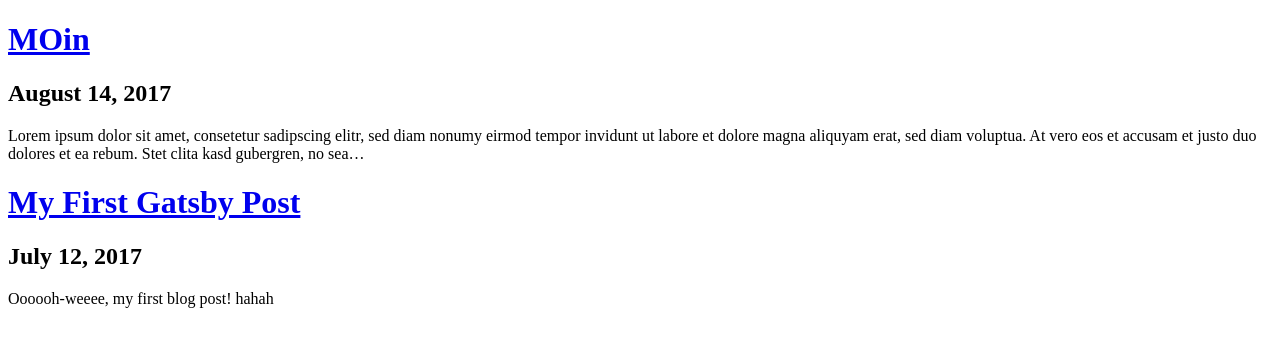
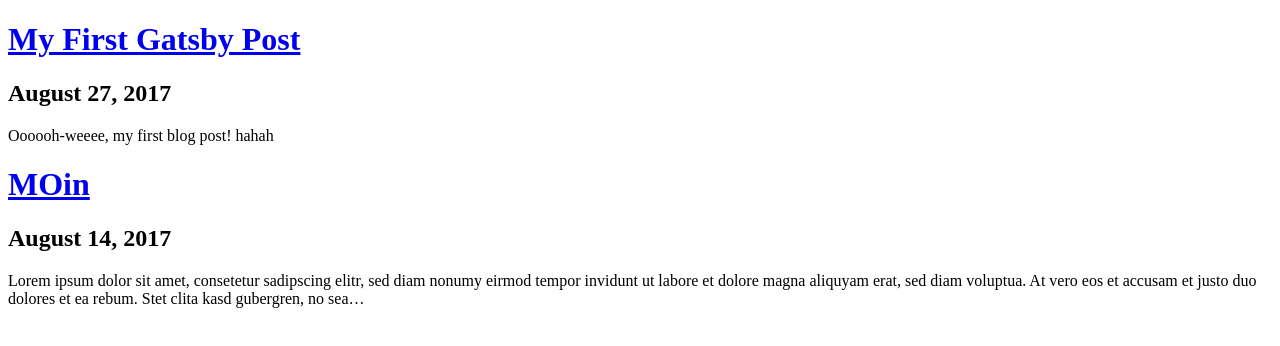
Before and after one commit to mrMetalWood/brauselier, a Gatsby site: page / in a window 1280 px wide. Built offline with nearby package versions, Linux system fonts and the light colour scheme; Gatsby itself is replaced by a stand-in of ours.

Commit message:
Update Blog “07-12-2017-getting-started”

```diff
--- a/src/pages/posts/07-12-2017-getting-started.md
+++ b/src/pages/posts/07-12-2017-getting-started.md
@@ -1,6 +1,6 @@
 ---
 path: /hello-world
-date: '2017-07-12T17:12:33.962Z'
+date: 2017-08-28T00:00:00+02:00
 title: My First Gatsby Post
 ---
 Oooooh-weeee, my first blog post! hahah
```
